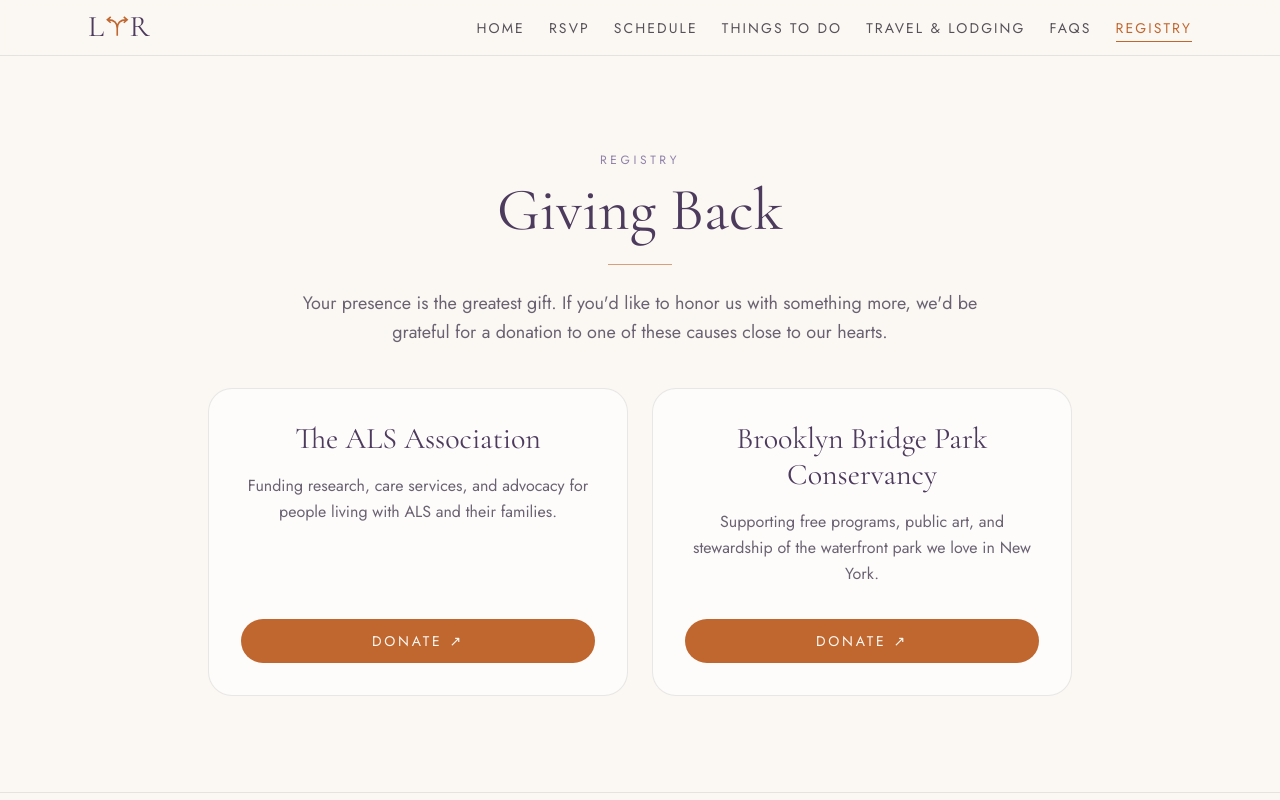
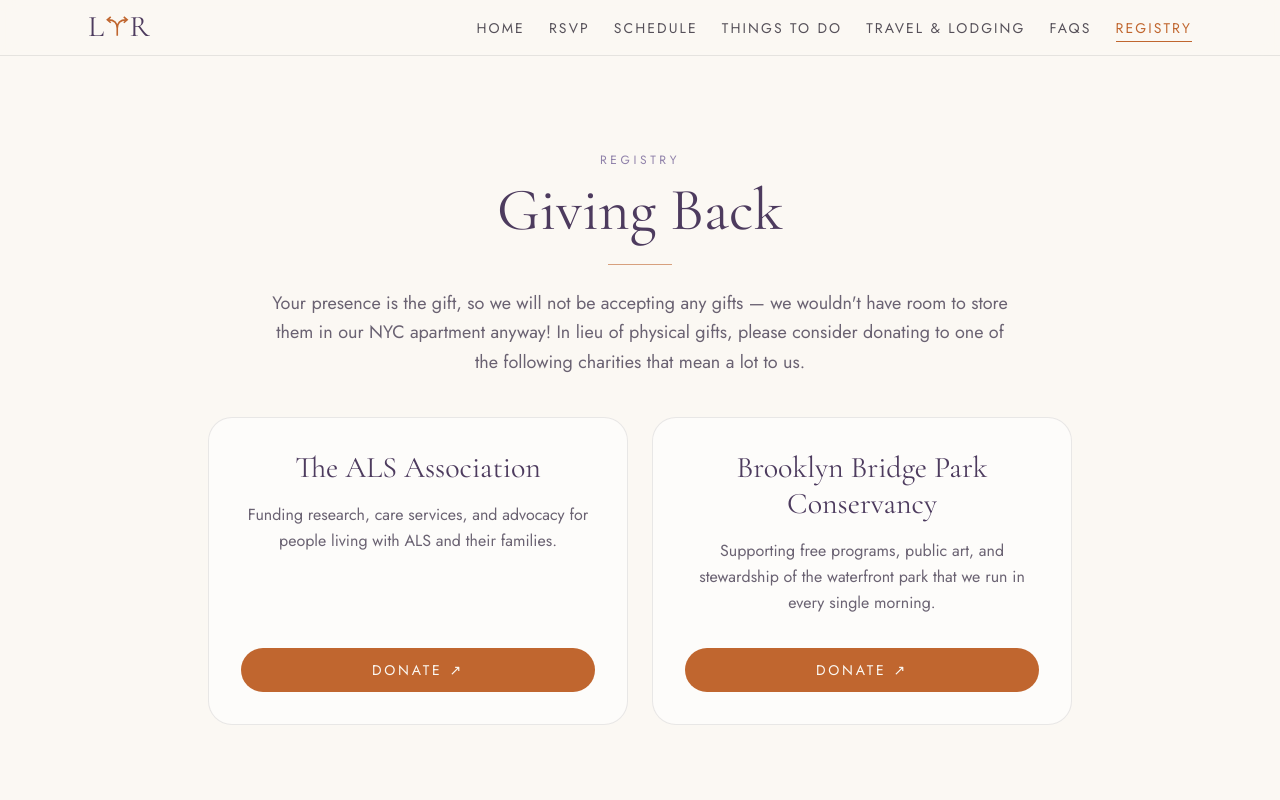
Before and after one commit to yrsong15/yrslzwedding, a Next.js app: page /registry in a window 1280 px wide. Shown: the top 800 px of the page. Built offline with nearby package versions, Linux system fonts and the light colour scheme.

Commit message:
Change wording

```diff
--- a/app/(site)/registry/page.tsx
+++ b/app/(site)/registry/page.tsx
@@ -10,7 +10,7 @@
       <PageHeader
         eyebrow="Registry"
         title="Giving Back"
-        intro="Your presence is the greatest gift. If you'd like to honor us with something more, we'd be grateful for a donation to one of these causes close to our hearts."
+        intro="Your presence is the gift, so we will not be accepting any gifts — we wouldn't have room to store them in our NYC apartment anyway! In lieu of physical gifts, please consider donating to one of the following charities that mean a lot to us."
       />
       <div className="mx-auto grid max-w-4xl gap-6 px-4 sm:grid-cols-2">
         {charities.map((c, i) => (
--- a/lib/site.ts
+++ b/lib/site.ts
@@ -155,7 +155,7 @@
   {
     name: "Brooklyn Bridge Park Conservancy",
     blurb:
-      "Supporting free programs, public art, and stewardship of the waterfront park we love in New York.",
+      "Supporting free programs, public art, and stewardship of the waterfront park that we run in every single morning.",
     url: "https://brooklynbridgepark.org/support/",
   },
 ];
```
